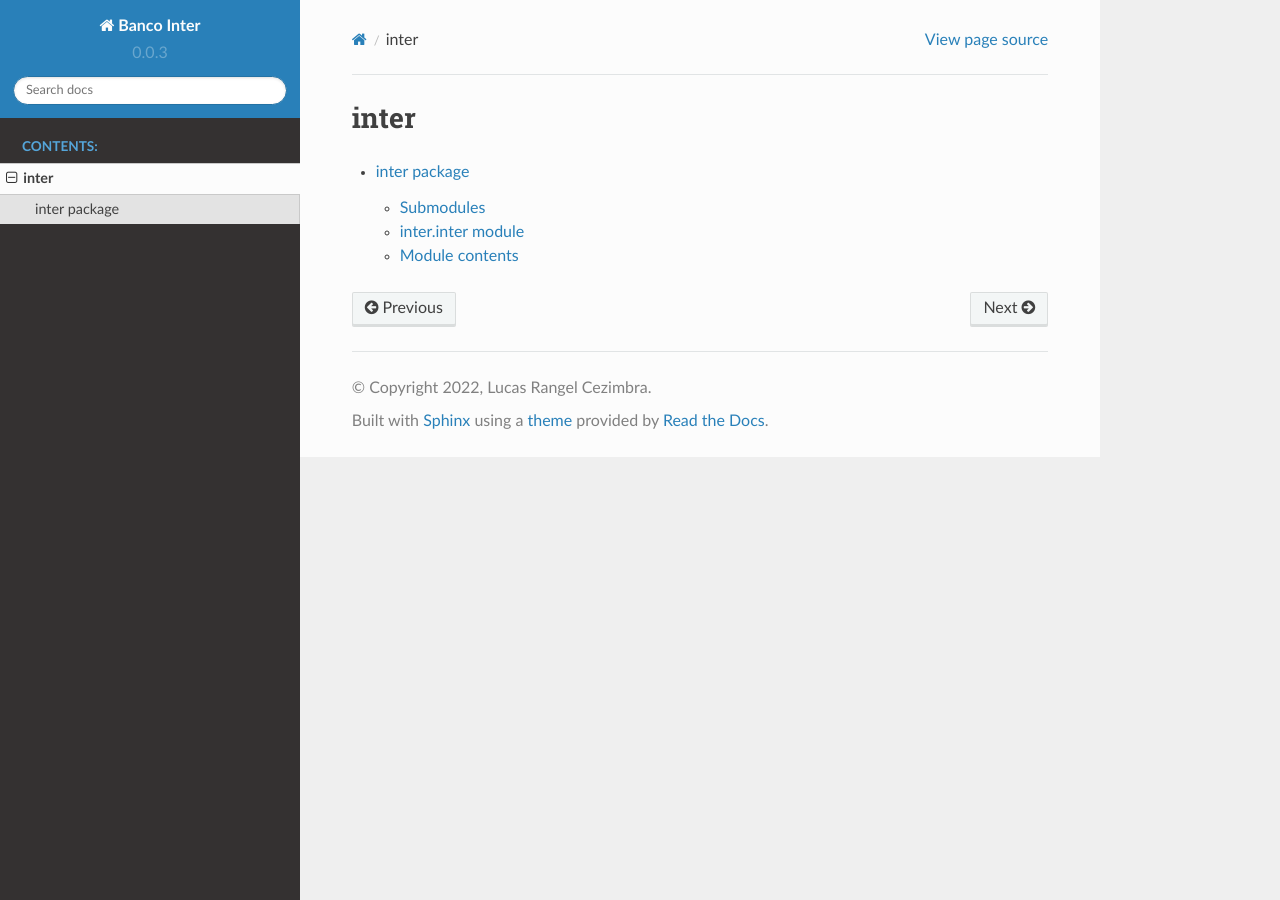
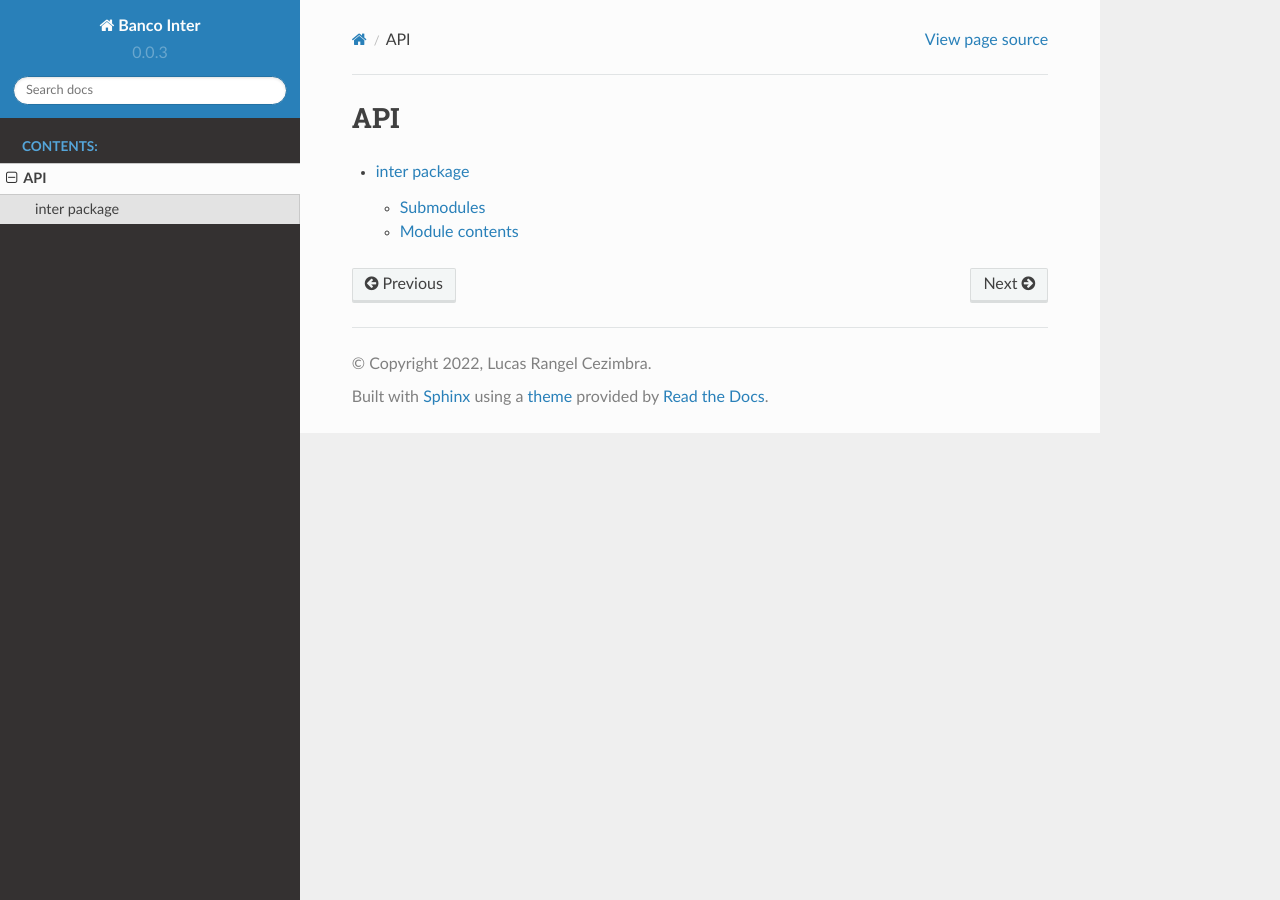
Before and after one commit to lucasrcezimbra/bancointer, a Sphinx documentation site: the page built from docs/api.rst, in a window 1280 px wide. Built offline with Sphinx 7.4.7 and the Read the Docs theme 2.0.0, drawn with Linux system fonts in a browser that asks for light colours; pages that are not in the unit, such as notebooks, are missing from menus.

Commit message:
Update docs

```diff
--- a/docs/modules.rst
+++ b/docs/api.rst
@@ -1,4 +1,4 @@
-inter
+API
 =====
 
 .. toctree::
--- a/docs/index.rst
+++ b/docs/index.rst
@@ -6,7 +6,7 @@
    :caption: Contents:
 
    readme
-   modules
+   api
    changelog
 
 Indices and tables
--- a/docs/inter.rst
+++ b/docs/inter.rst
@@ -4,18 +4,10 @@
 Submodules
 ----------
 
-inter.inter module
-------------------
-
-.. automodule:: inter.inter
-   :members:
-   :undoc-members:
-   :show-inheritance:
-
 Module contents
 ---------------
 
 .. automodule:: inter
-   :members:
+   :members: Inter, Client
    :undoc-members:
    :show-inheritance:
```
